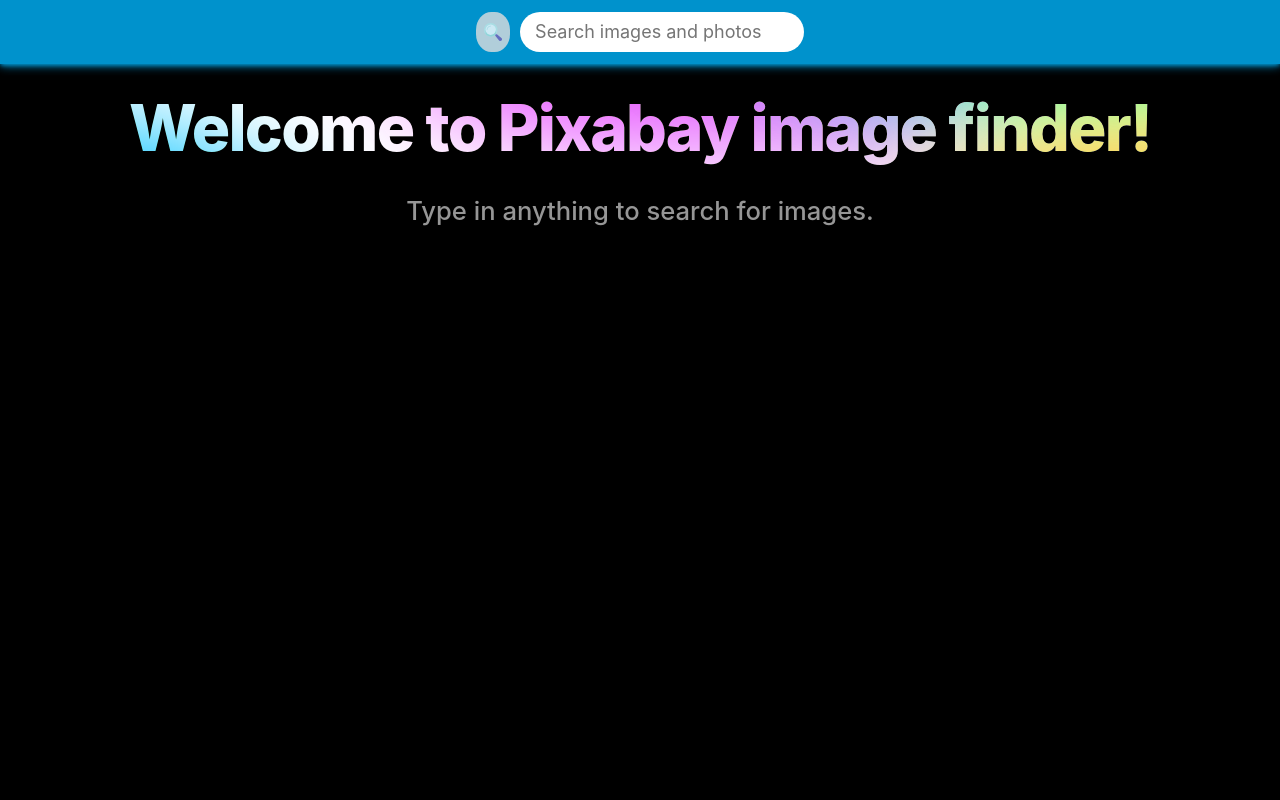
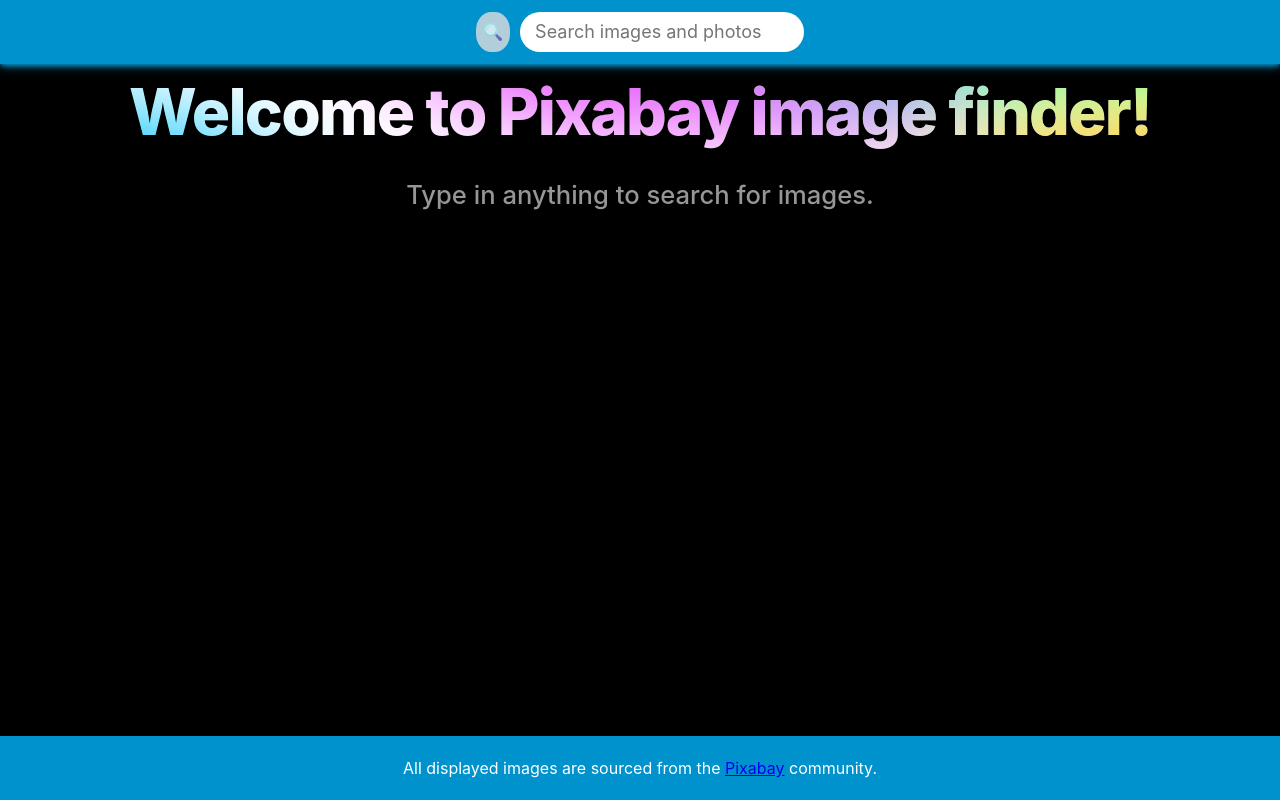
Before and after one commit to barteknr1/Pixabay-image-finder, a React (Create React App) app: page / in a window 1280 px wide. Built offline with nearby package versions, Linux system fonts and the light colour scheme.

Commit message:
feat/footer

```diff
--- a/public/index.html
+++ b/public/index.html
@@ -23,7 +23,7 @@
       work correctly both with client-side routing and a non-root public URL.
       Learn how to configure a non-root public URL by running `npm run build`.
     -->
-    <title>React App</title>
+    <title>Pixabay image finder</title>
 
     <!-- Start Single Page Apps for GitHub Pages -->
     <script type="text/javascript">
--- a/src/components/App.jsx
+++ b/src/components/App.jsx
@@ -6,6 +6,7 @@ import Loader from './Loader/Loader';
 import Button from './Button/Button';
 import Modal from './Modal/Modal';
 import H1 from './Heading/Heading';
+import Footer from './Footer/Footer';
 
 const App = () => {
   const [isLoading, setIsLoading] = useState(false);
@@ -80,6 +81,7 @@ const App = () => {
   return (
     <>
       <Searchbar onSubmit={handleSubmit} />
+      <div className="content">
         <H1 />
         {error && <p className="error">Oh crap! Something went wrong: {error}</p>}
         {isLoading && < Loader />}
@@ -92,8 +94,10 @@ const App = () => {
           <p className="noResult">Type in anything to search for images.</p>
         )}
         {isModalOpen && <Modal isModalOpen={isModalOpen} closeModal={closeModal} alt={alt} largeImageURL={largeImageURL} />}
+      </div>
+      <Footer />
     </>
   )
-}
+};
 
 export default App
--- a/src/components/Button/Button.module.css
+++ b/src/components/Button/Button.module.css
@@ -20,7 +20,6 @@
     0px 2px 2px 0px rgba(0, 0, 0, 0.14), 0px 1px 5px 0px rgba(0, 0, 0, 0.12);
 }
 
-.button:hover,
-.button:focus {
+.button:hover {
   background-color: #087099;
 }
--- /dev/null
+++ b/src/components/Footer/Footer.jsx
@@ -0,0 +1,12 @@
+import React from 'react'
+import css from './Footer.module.css'
+
+const Footer = () => {
+  return (
+    <footer className={css.footer}>
+      <p>All displayed images are sourced from the <a href="https://pixabay.com/" target="_blank" rel="noreferrer noopener">Pixabay</a> community.</p>
+    </footer>
+  )
+};
+
+export default Footer
--- /dev/null
+++ b/src/components/Footer/Footer.module.css
@@ -0,0 +1,11 @@
+.footer {
+  margin-top: 20px;
+  height: 64px;
+  position: absolute;
+  bottom: 0;
+  width: 100%;
+  display: flex;
+  justify-content: center;
+  align-items: center;
+  background-color: #0092cc;
+}
--- a/src/styles.css
+++ b/src/styles.css
@@ -13,11 +13,6 @@ html {
   padding: 0;
 }
 #root {
-  display: grid;
-  grid-template-columns: 1fr;
-  grid-gap: 16px;
-  padding-bottom: 24px;
-
   --bg: #000000;
   --clr-1: #00c2ff;
   --clr-2: #33ff8c;
@@ -40,6 +35,8 @@ body {
   margin: 0 auto;
   color: #fff;
   background-color: #000;
+  min-height: 100vh;
+  position: relative;
 }
 
 img {
@@ -58,3 +55,9 @@ ol {
   font-weight: 500;
   font-size: clamp(1rem, 2vw, 2rem);
 }
+.content {
+  display: grid;
+  grid-template-columns: 1fr;
+  grid-gap: 16px;
+  padding-bottom: 80px;
+}
```
Lines whose indentation alone changed are shown as unchanged.
